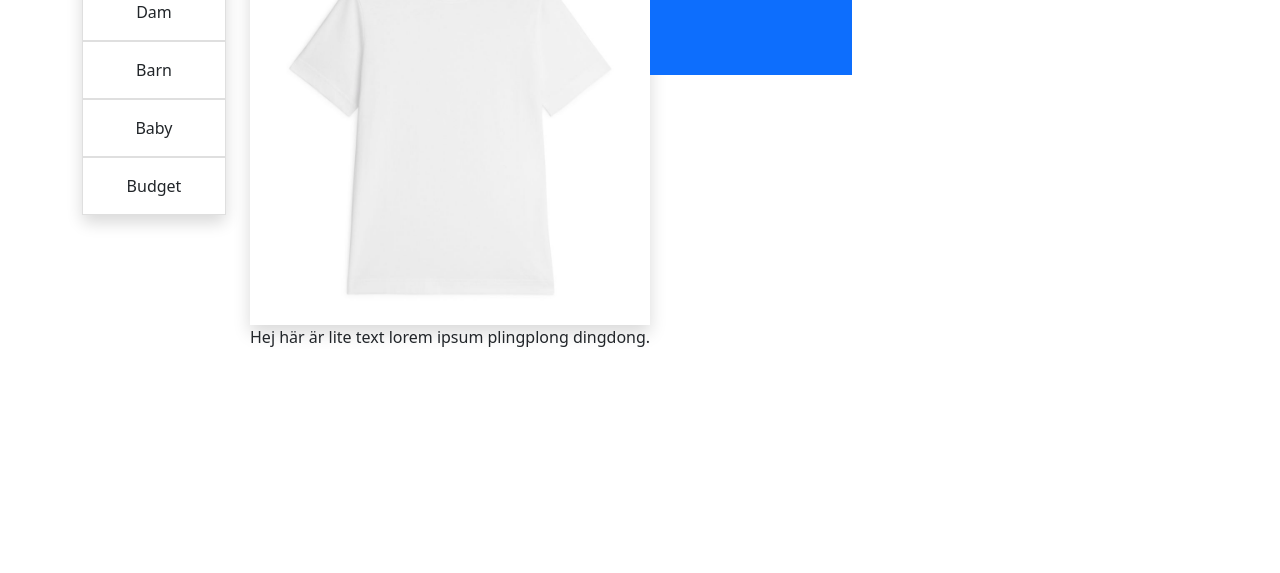
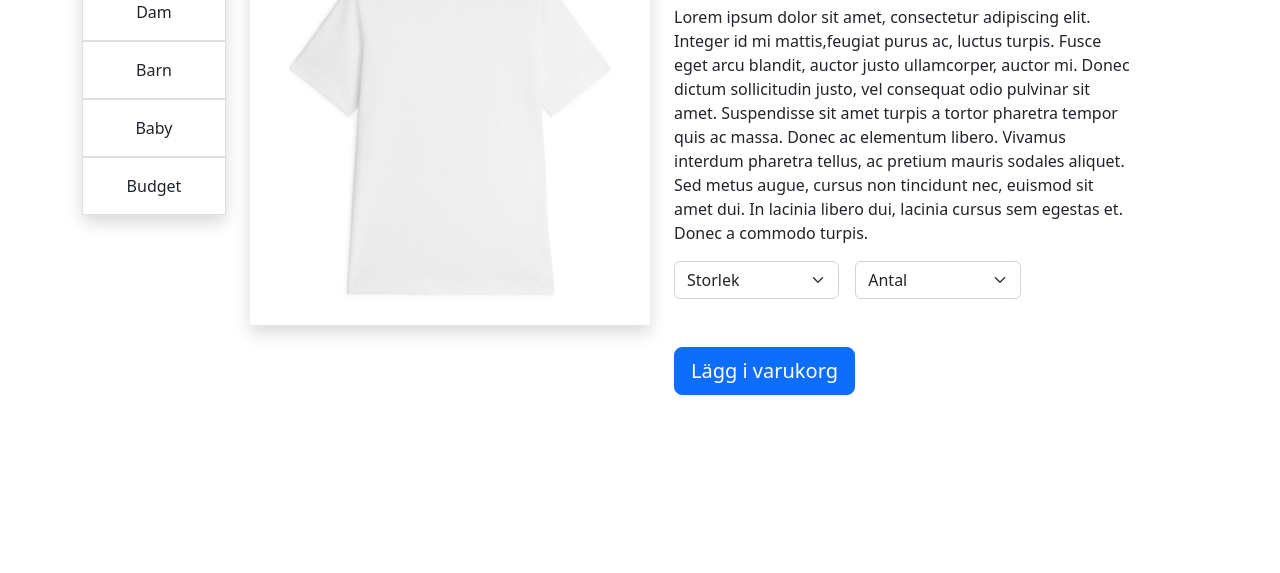
Before and after one commit to JesperGrahm/jespergrahm.github.io, a React app: page /1/1 in a window 1280 px wide. Shown: the part 227-800 px from the top of the page. Built offline with nearby package versions, Linux system fonts and the light colour scheme.

Commit message:
Produktsidan klar och har lagt till funktionalitet för varukorg men går inte att visa information än.

```diff
--- a/src/database.js
+++ b/src/database.js
@@ -5,7 +5,14 @@ export const products = [
         "name": "Vit T-shirt",
         "price": 299,
         "category": "herr",
-        "img_path": "whitetshirt.jpg"
+        "img_path": "whitetshirt.jpg",
+        "info": "Lorem ipsum dolor sit amet, consectetur adipiscing elit. Integer id mi mattis,"+
+                "feugiat purus ac, luctus turpis. Fusce eget arcu blandit, auctor justo ullamcorper,"+
+                " auctor mi. Donec dictum sollicitudin justo, vel consequat odio pulvinar sit amet. "+
+                "Suspendisse sit amet turpis a tortor pharetra tempor quis ac massa. Donec ac elementum"+
+                " libero. Vivamus interdum pharetra tellus, ac pretium mauris sodales aliquet. Sed metus"+
+                " augue, cursus non tincidunt nec, euismod sit amet dui. In lacinia libero dui, lacinia "+
+                "cursus sem egestas et. Donec a commodo turpis."
     },
     {
         "id": 2,
--- a/src/one/Product.css
+++ b/src/one/Product.css
@@ -1,7 +1,4 @@
-img {
+.productImg {
+    height: 50vh;
     width: 50vh;
-    height: 50vh;
 }
-.productContainer {
-    width: 100%;
-}
--- a/src/one/Product.js
+++ b/src/one/Product.js
@@ -1,24 +1,88 @@
-import {useLocation, useParams, Link} from 'react-router-dom';
+import {useLocation, useParams} from 'react-router-dom';
+import {useState} from 'react';
 import { categories } from '../database'
 import './Product.css'
 import CategoryNavbar from '../CategoryNavbar.js'
 import { getProductsInCategory, importAll, getProduct } from '../helpers'
+import {Button, Dropdown, DropdownButton, Form} from 'react-bootstrap';
 
 function Product() {
+  const [cart, setCart] = useState([]);
   const location = useLocation();
   const { product } = useParams();
   const images = importAll(require.context('../images', false, /\.(png|jpe?g|svg)$/));
-  const productData = getProduct(product)
+  const productData = getProduct(product);
+  var size = '';
+  var amount = 0;
+  function setSize(value) {
+    size = value;
+    console.log("size: "+value)
+  };
+  function setAmount(value) {
+    amount = parseInt(value);
+    console.log("amount: "+value)
+  };
+  function addToCart() {
+    if (size != '' && amount != '') {
+      var cart = JSON.parse(localStorage.getItem('cart'))
+      var itemToBeAdded = {"name": productData.name, "size": size, "amount": amount}
+      var itemAdded = false;
+      for(let i = 0; i < cart.length; i++) {
+        let item = cart[i];
+        if (item.name == productData.name && item.size == size) {
+          item.amount = item.amount + amount;
+          itemAdded = true;
+          break;
+        }
+      }
+      if (!itemAdded) {
+        cart.push(itemToBeAdded)
+      }
+      localStorage.setItem('cart', JSON.stringify(cart))
+      console.log('added to cart '+localStorage.getItem('cart'))
+    } else {
+      console.log("Size and/or amount not set. Item not added to cart.")
+    }
+  };
+  function clearCart() {
+    localStorage.setItem('cart', JSON.stringify([]))
+    console.log("Cart cleared.")
+  }
 
   return (
     <body className='d-flex flex-column align-items-center'>
         <h1 className='display-1 p-4'>Applikation</h1>
         <div className='container h-75 d-flex'>
             <CategoryNavbar data={categories} />
-            <div class='productContainer d-flex'>
-                <img src={images[productData.img_path]} class='shadow'/>
-                <h1 class='ps-4 h-25 bg-primary'>{productData.name}</h1>
-                <p>Hej här är lite text lorem ipsum plingplong dingdong.</p>
+            <div class='w-100 d-flex'>
+                <img src={images[productData.img_path]} class='shadow productImg ms-4'/>
+                <div class='productInformation w-50 ps-4'>
+                  <h1 class='productTitle pb-4'>{productData.name}</h1>
+                  <p class=''>{productData.info}</p>
+                  <div class='w-75 d-flex'>
+                  <Form.Select onChange={choice => {setSize(choice.target.value);}}>
+                    <option hidden>Storlek</option>
+                    <option value="xs">XS</option>
+                    <option value="s">S</option>
+                    <option value="m">M</option>
+                    <option value="l">L</option>
+                    <option value="xl">XL</option>
+                    <option value="xxl">XXL</option>
+                  </ Form.Select>
+                  <span class='p-2'></span>
+                  <Form.Select onChange={choice => {setAmount(choice.target.value);}}>
+                    <option hidden>Antal</option>
+                    <option value="1">1</option>
+                    <option value="2">2</option>
+                    <option value="3">3</option>
+                    <option value="4">4</option>
+                    <option value="5">5</option>
+                  </ Form.Select>
+                  </div>
+                  <div class='mt-4 pt-4'>
+                    <Button size='lg' onClick={addToCart}>Lägg i varukorg</Button>
+                  </div>
+                </div>
             </div>
         </div>
     </body>
```
